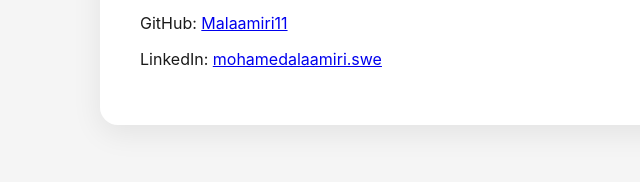
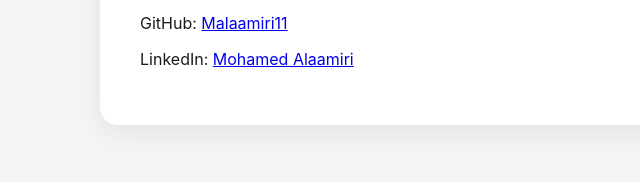
Before and after one commit to Malaamiri11/my-portfolio, a plain HTML site: page index.html in a window 1280 px wide. Shown: the part 1850-2032 px from the top of the page, 0-640 px from the left. Drawn offline with Linux system fonts and the light colour scheme.

Commit message:
Add files via upload

```diff
--- a/index.html
+++ b/index.html
@@ -186,7 +186,6 @@
   </div>
 
 
-
   <div class="project-card">
     <h3>2D Java Game</h3>
     <p>Designed and implemented 2D adventure game with 3 dimensional camera movement,and player movement using Java IntelliJ</p>
@@ -201,7 +200,7 @@
   <h2>Contact</h2>
   <p>Email: <strong>mohamedalaamiri.swe@gmail.com</strong></p>
   <p>GitHub: <a href="#">Malaamiri11</a></p>
-  <p>LinkedIn: <a href="#">mohamedalaamiri.swe</a></p>
+  <p>LinkedIn: <a href="#">Mohamed Alaamiri</a></p>
 </section>
 
 <footer>
```
